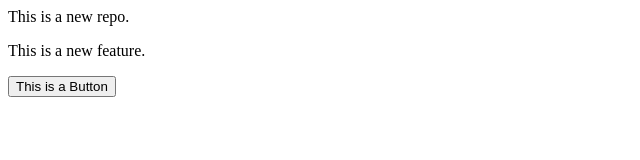
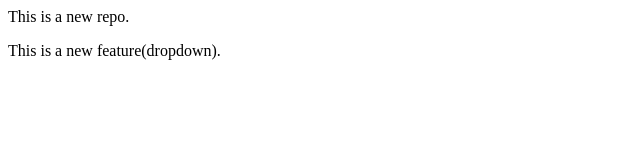
Before and after one commit to mrARITRAG/LocalRepo, a plain HTML site: page index.html in a window 1280 px wide. Shown: the whole page, without its empty margins (0-640 px from the left). Drawn offline with Linux system fonts and the light colour scheme.

```diff
--- a/index.html
+++ b/index.html
@@ -1,3 +1,2 @@
 <p>This is a new repo.</p>
-<p>This is a new feature.</p>
-<button>This is a Button</button>
+<p>This is a new feature(dropdown).</p>
```
